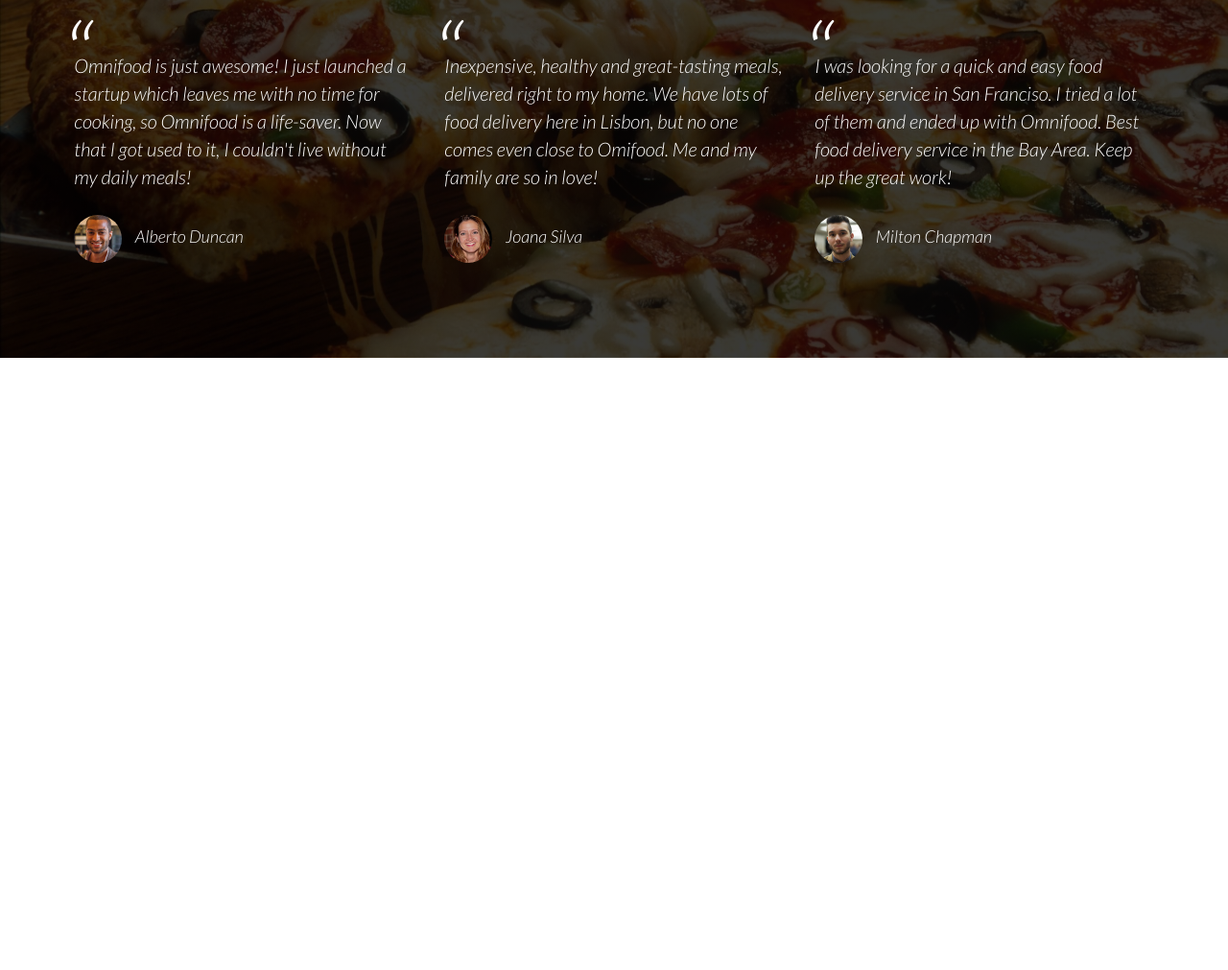
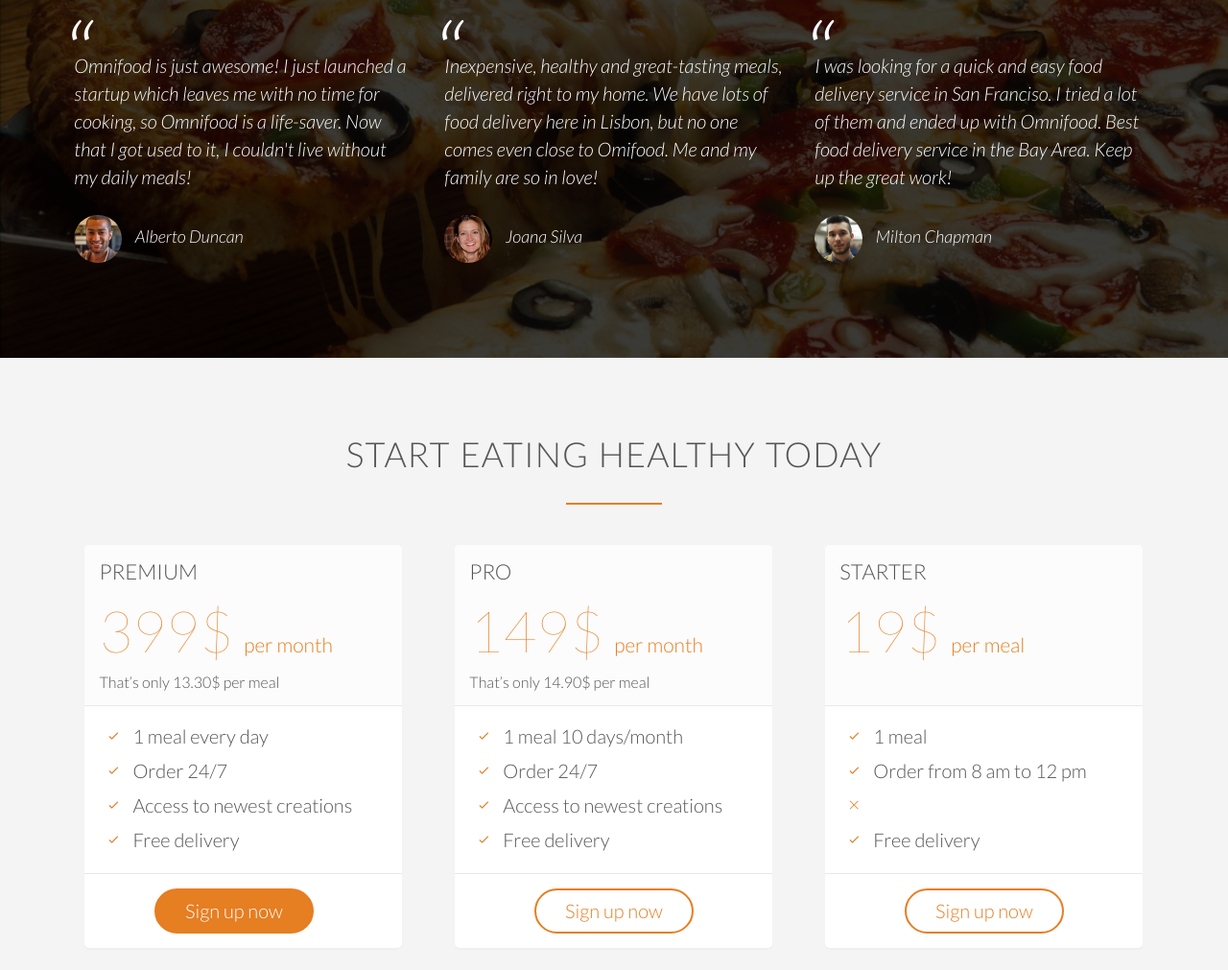
Before and after one commit to rplinzner/KursHTML, a plain HTML site: page OMNIFOOD site/index.html in a window 1280 px wide. Shown: the part 3528-4539 px from the top of the page at 96% size. Before the commit the page ends 3901 px from the top, so only its background shows below. Drawn offline with Linux system fonts and the light colour scheme; files whose address does not match are found by name.

Commit message:
after sign up section

```diff
--- a/OMNIFOOD site/index.html
+++ b/OMNIFOOD site/index.html
@@ -318,5 +318,98 @@
         </div>
       </div>
     </section>
+    <section class="section-plans">
+      <div class="row">
+        <h2>Start eating healthy today</h2>
+        <div class="row">
+          <div class="col span-1-of-3">
+            <div class="plan-box">
+              <div>
+                <h3>Premium</h3>
+                <p class="plan-price">399$ <span>per month</span></p>
+                <p class="plan-price-meal">That’s only 13.30$ per meal</p>
+              </div>
+              <div>
+                <ul>
+                  <li>
+                    <i class="ion-ios-checkmark-empty icon-small"></i>1 meal
+                    every day
+                  </li>
+                  <li>
+                    <i class="ion-ios-checkmark-empty icon-small"></i>Order 24/7
+                  </li>
+                  <li>
+                    <i class="ion-ios-checkmark-empty icon-small"></i>Access to
+                    newest creations
+                  </li>
+                  <li>
+                    <i class="ion-ios-checkmark-empty icon-small"></i>Free
+                    delivery
+                  </li>
+                </ul>
+              </div>
+              <div><a href="#" class="btn btn-full">Sign up now</a></div>
+            </div>
+          </div>
+          <div class="col span-1-of-3">
+            <div class="plan-box">
+              <div>
+                <h3>Pro</h3>
+                <p class="plan-price">149$ <span>per month</span></p>
+                <p class="plan-price-meal">That’s only 14.90$ per meal</p>
+              </div>
+              <div>
+                <ul>
+                  <li>
+                    <i class="ion-ios-checkmark-empty icon-small"></i>1 meal 10
+                    days/month
+                  </li>
+                  <li>
+                    <i class="ion-ios-checkmark-empty icon-small"></i>Order 24/7
+                  </li>
+                  <li>
+                    <i class="ion-ios-checkmark-empty icon-small"></i>Access to
+                    newest creations
+                  </li>
+                  <li>
+                    <i class="ion-ios-checkmark-empty icon-small"></i>Free
+                    delivery
+                  </li>
+                </ul>
+              </div>
+              <div><a href="#" class="btn btn-ghost">Sign up now</a></div>
+            </div>
+          </div>
+          <div class="col span-1-of-3">
+            <div class="plan-box">
+              <div>
+                <h3>Starter</h3>
+                <p class="plan-price">19$ <span>per meal</span></p>
+                <p class="plan-price-meal">&nbsp;</p>
+              </div>
+              <div>
+                <ul>
+                  <li>
+                    <i class="ion-ios-checkmark-empty icon-small"></i>1 meal
+                  </li>
+                  <li>
+                    <i class="ion-ios-checkmark-empty icon-small"></i>Order from
+                    8 am to 12 pm
+                  </li>
+                  <li>
+                    <i class="ion-ios-close-empty icon-small"></i>
+                  </li>
+                  <li>
+                    <i class="ion-ios-checkmark-empty icon-small"></i>Free
+                    delivery
+                  </li>
+                </ul>
+              </div>
+              <div><a href="#" class="btn btn-ghost">Sign up now</a></div>
+            </div>
+          </div>
+        </div>
+      </div>
+    </section>
   </body>
 </html>
--- a/OMNIFOOD site/resources/css/style.css
+++ b/OMNIFOOD site/resources/css/style.css
@@ -355,3 +355,50 @@ cite img {
   margin-right: 10px;
   vertical-align: middle;
 }
+
+/* ------------------------------ */
+/* SIGN UP */
+/* ------------------------------ */
+
+.section-plans {
+  background-color: #f4f4f4;
+}
+.plan-box {
+  background-color: white;
+  border-radius: 5px;
+  width: 90%;
+  margin-left: 5%;
+  box-shadow: 0 2px 2px #efefef;
+}
+.plan-box div {
+  padding: 15px;
+  border-bottom: 1px solid #e8e8e8;
+}
+.plan-box div:first-child {
+  background-color: #fcfcfc;
+  border-top-left-radius: 5px;
+  border-top-right-radius: 5px;
+}
+.plan-box div:last-child {
+  text-align: center;
+  border: none;
+}
+.plan-price {
+  font-size: 300%;
+  margin-bottom: 10px;
+  font-weight: 100;
+  color: #e67e22;
+}
+.plan-price span {
+  font-size: 35%;
+  font-weight: 300;
+}
+.plan-price-meal {
+  font-size: 80%;
+}
+.plan-box ul {
+  list-style: none;
+}
+.plan-box ul li {
+  padding: 5px 0;
+}
```
